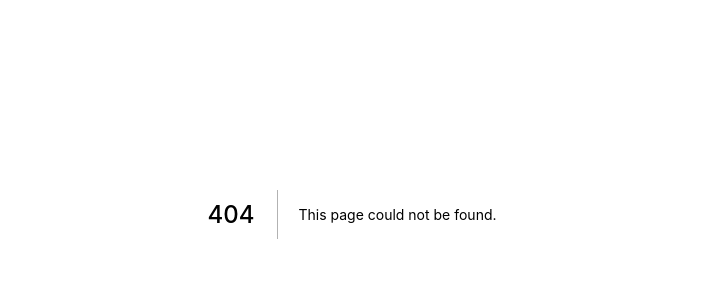
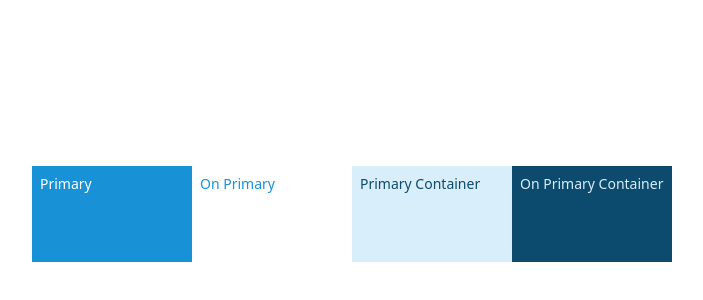
Before and after one commit to darrenleung1208hk/timeflex-revamp, a Next.js app: page /colors in a window 1280 px wide. Before the commit this address had no page. Shown: the part 186-486 px from the top of the page, without its empty margins (288-991 px from the left). Built offline with nearby package versions, Linux system fonts and the light colour scheme.

Commit message:
created colors page

```diff
--- /dev/null
+++ b/pages/colors.tsx
@@ -0,0 +1,24 @@
+import React from "react";
+
+const Colors = () => {
+	return (
+		<div className="h-screen flex flex-col justify-center text-sm">
+			<div className="w-fit mx-auto">
+				<div className="bg-primary w-40 h-24 p-2 inline-block text-onPrimary">
+					Primary
+				</div>
+				<div className="bg-onPrimary w-40 h-24 p-2 inline-block text-primary">
+					On Primary
+				</div>
+				<div className="bg-primaryContainer w-40 h-24 p-2 inline-block text-onPrimaryContainer">
+					Primary Container
+				</div>
+				<div className="bg-onPrimaryContainer w-40 h-24 p-2 inline-block text-primaryContainer">
+					On Primary Container
+				</div>
+			</div>
+		</div>
+	);
+};
+
+export default Colors;
```
